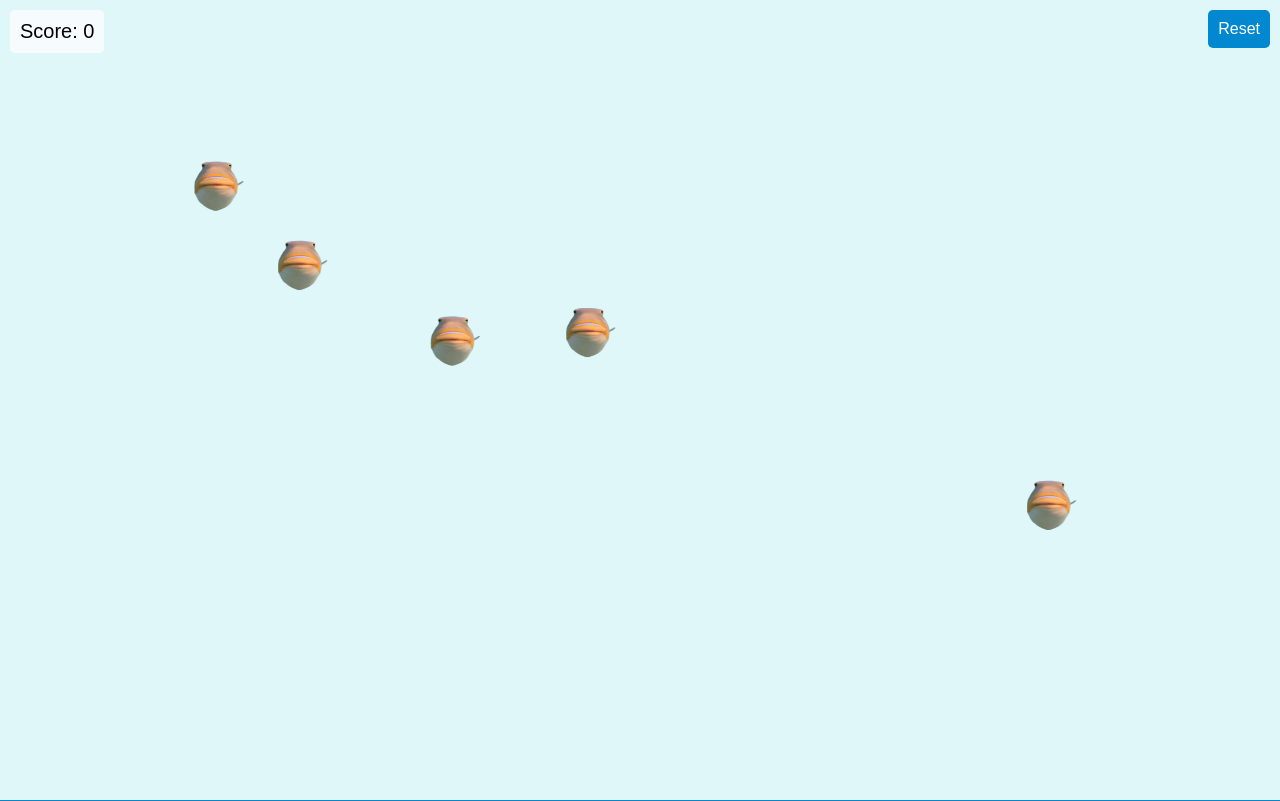
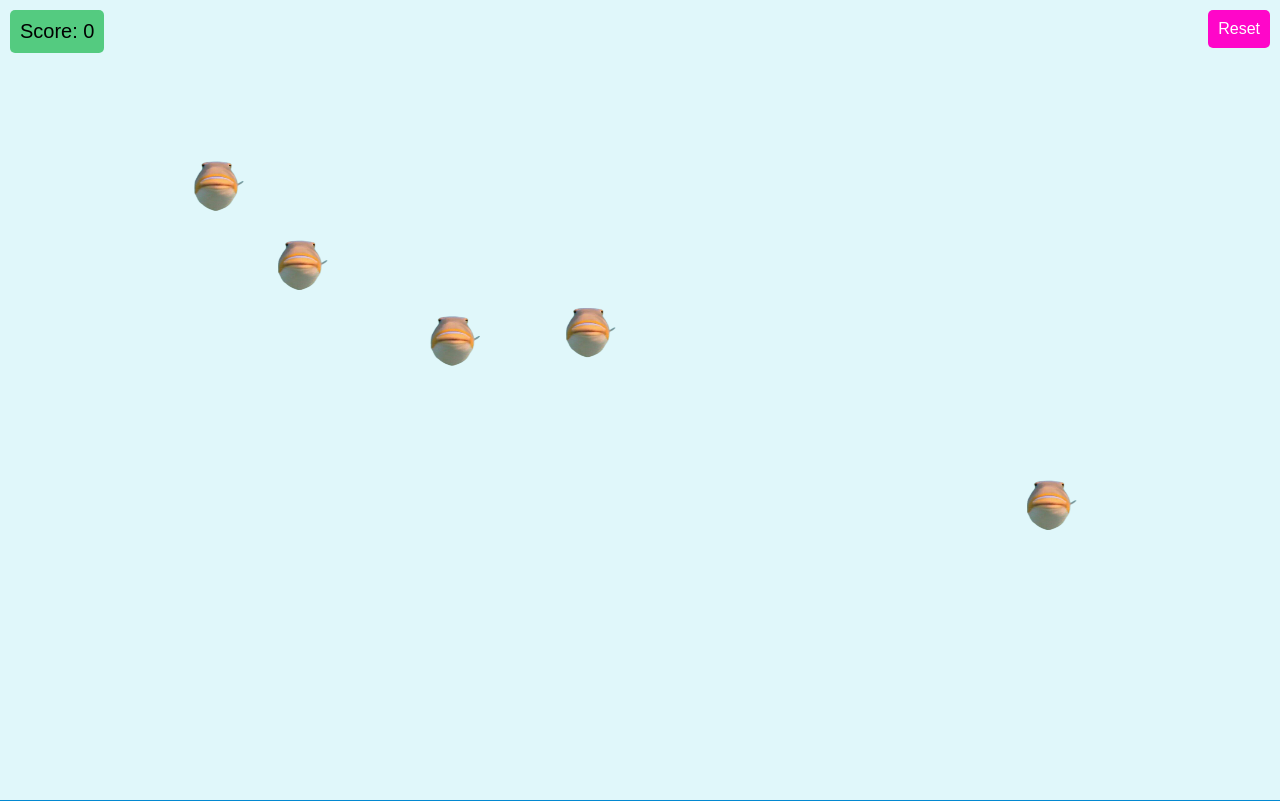
Before and after one commit to Perdonator/Fish-2, a plain HTML site: page index.html in a window 1280 px wide. Drawn offline with Linux system fonts and the light colour scheme.

Commit message:
Update index.html

```diff
--- a/index.html
+++ b/index.html
@@ -14,6 +14,7 @@
             height: 100vh;
             background-color: #e0f7fa;
             font-family: Arial, sans-serif;
+            cursor: crosshair;
         }
 
         canvas {
@@ -25,9 +26,10 @@
             top: 10px;
             left: 10px;
             font-size: 20px;
-            background: rgba(255, 255, 255, 0.7);
+            background: rgba(25, 185, 78, 0.7);
             padding: 10px;
             border-radius: 5px;
+            font-family: Arial, Helvetica, sans-serif;
         }
 
         #resetBtn {
@@ -37,10 +39,10 @@
             font-size: 16px;
             padding: 10px;
             border: none;
-            background-color: #0288d1;
+            background-color: #ff06c9;
             color: white;
             border-radius: 5px;
-            cursor: pointer;
+            cursor: cell;
         }
 
         #fadeScreen {
@@ -213,7 +215,7 @@
                     createParticles(bubble.x, bubble.y);
                     updateScore();
 
-                    if (Math.random() < 0.01) {
+                    if (Math.random() < 0.001) {
                         spawnGoldenBubble();
                     }
                 }
```
